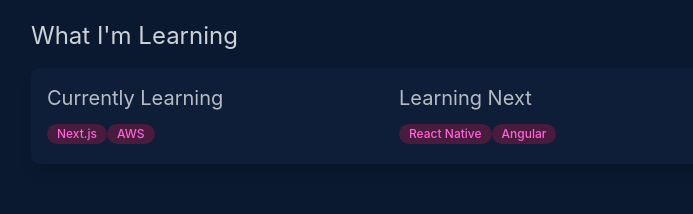
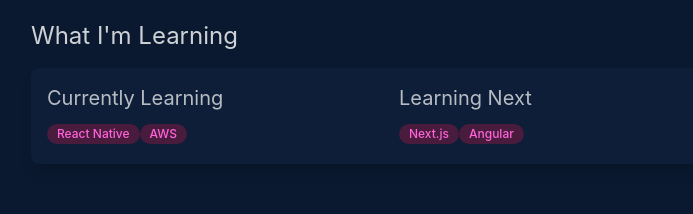
Before and after one commit to Conor-Hamilton/Portfolio, a React (Vite) app: page / in a window 1280 px wide. Shown: the part 1420-1634 px from the top of the page, without its empty margins (385-1078 px from the left). Built offline with nearby package versions, Linux system fonts and the light colour scheme.

Commit message:
updated what im learning currently

```diff
--- a/src/components/MySkills.tsx
+++ b/src/components/MySkills.tsx
@@ -60,12 +60,12 @@
   ];
 
   const learningCurrently = [
-    "Next.js",
+    "React Native",
     "AWS",
   ];
 
   const learningNext = [
-    "React Native",
+    "Next.js",
     "Angular",
   ];
 
```
